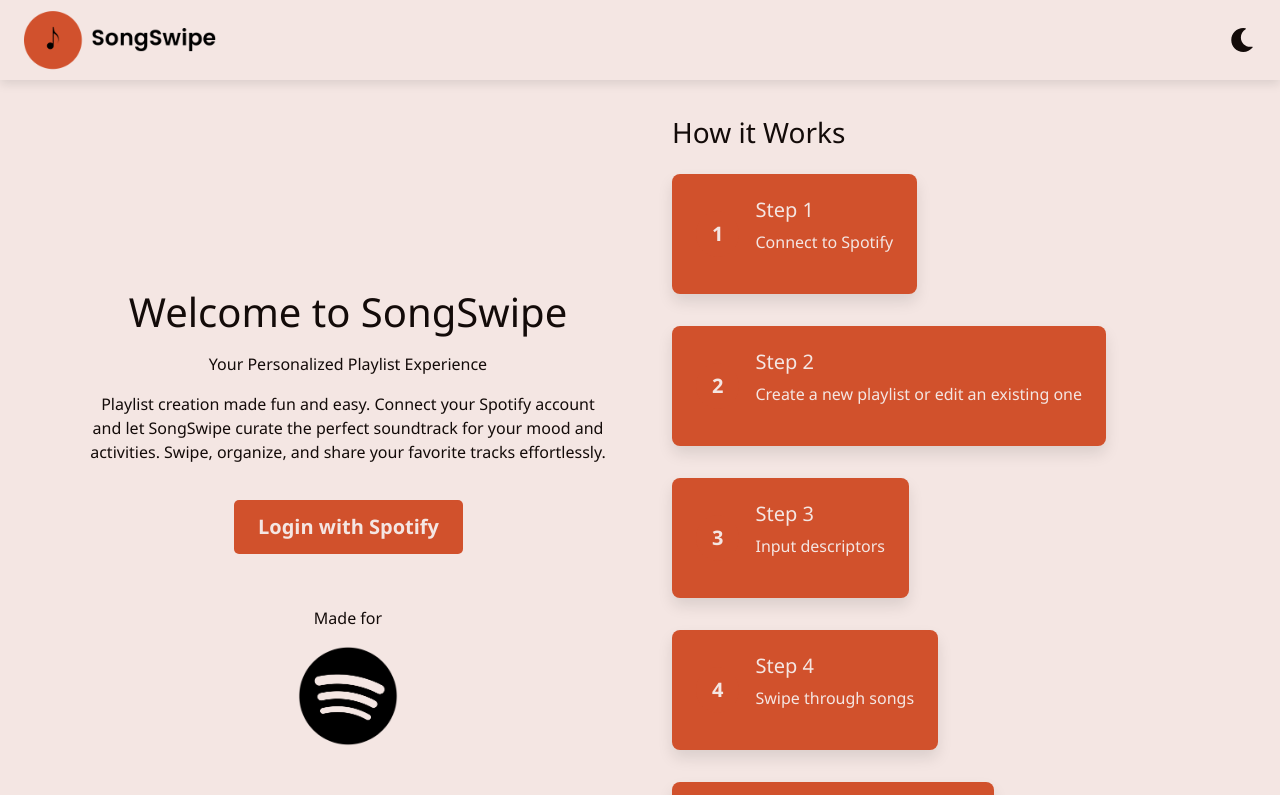
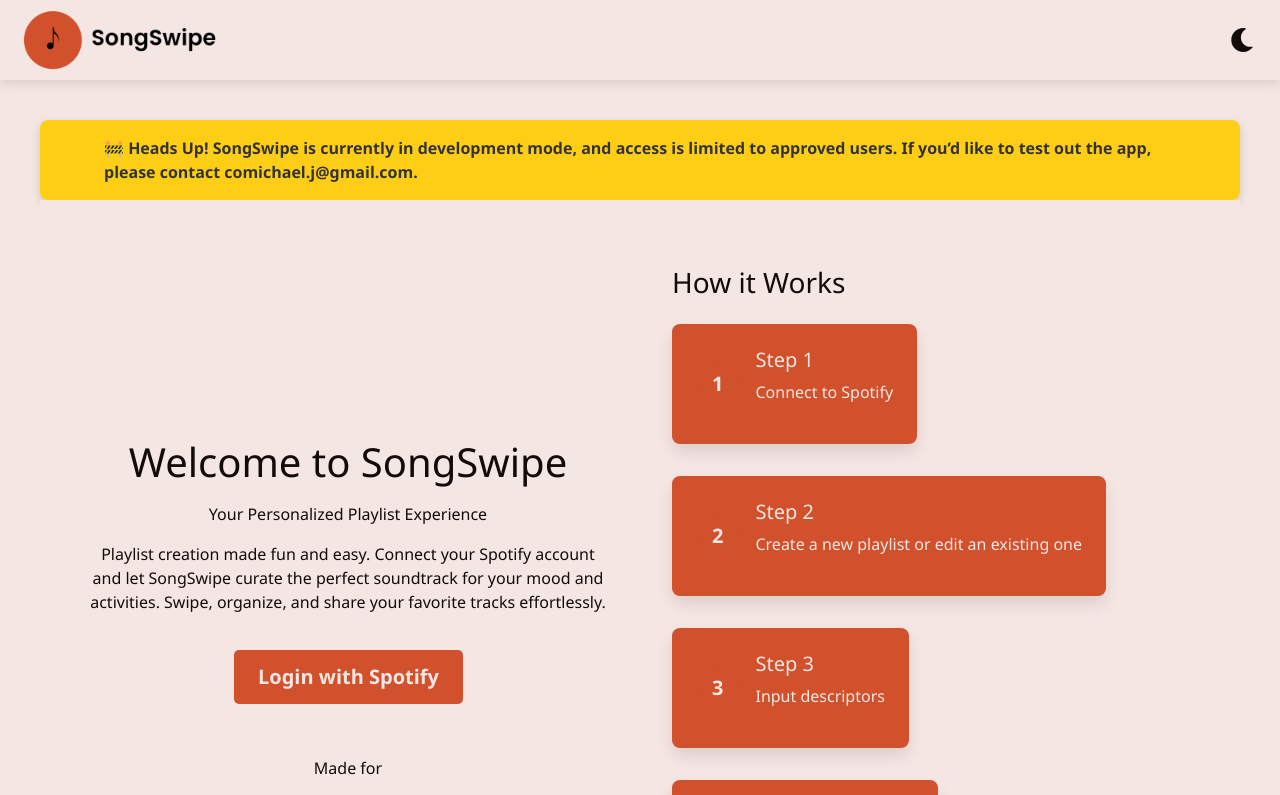
Before and after one commit to michael-j-co/SongSwipe, a React (Create React App) app: page / in a window 1280 px wide. Shown: the top 795 px of the page. Built offline with nearby package versions, Linux system fonts and the light colour scheme.

Commit message:
dev mode banner

```diff
--- a/src/App.js
+++ b/src/App.js
@@ -12,7 +12,7 @@ import SelectTracks from './components/SelectTracks';
 import PlaylistCreated from './components/PlaylistCreated';
 import Header from './components/Header';
 import Footer from './components/Footer'; // Import Footer component
-import { CustomThemeProvider, useTheme } from './context/ThemeContext';
+import { CustomThemeProvider} from './context/ThemeContext';
 
 // Styled component for App container
 const AppContainer = styled.div`
--- a/src/components/Login.js
+++ b/src/components/Login.js
@@ -4,6 +4,14 @@ import styled, { keyframes } from 'styled-components';
 import { getSpotifyAuthUrl } from '../utils/spotifyAuth';
 import spotifyLightLogo from '../assets/spotifydark.png';
 import spotifyDarkLogo from '../assets/spotifylight.png';
+
+// Wrapper Container to ensure the banner is on top
+const Wrapper = styled.div`
+  width: 100%;
+  margin-top: 120px;
+`;
+
+
 
 // Responsive Layout
 const LoginContainer = styled.div`
@@ -12,7 +20,7 @@ const LoginContainer = styled.div`
   align-items: center;
   justify-content: center;
   padding: 2rem;
-  padding-top: 100px;
+  padding-top: 50px;
   max-width: 1200px;
   margin: 0 auto;
   background-color: ${({ theme }) => theme.primary};
@@ -35,7 +43,25 @@ const slideUp = keyframes`
     opacity: 1;
   }
 `;
+// Banner Container for the Development Mode Notice
+const DevelopmentBanner = styled.div`
+  width: 100%;
+  background-color: rgba(255, 204, 0, 0.9); // Softer yellow to make it less intense
+  color: #333;
+  padding: 1rem 2rem;
+  text-align: center;
+  font-weight: bold;
+  border-radius: 8px;
+  margin: 0 auto;
+  box-shadow: 0 4px 10px rgba(0, 0, 0, 0.15);
+  max-width: 1200px;
+  animation: ${slideUp} 0.5s ease-out;
 
+  @media (min-width: 768px) {
+    padding: 1rem 4rem;
+    text-align: left;
+  }
+`;
 const LeftSection = styled.div`
   flex: 1;
   display: flex;
@@ -175,6 +201,10 @@ const Login = () => {
   const spotifyLogo = theme.primary === '#f4e6e3' ? spotifyDarkLogo : spotifyLightLogo;
 
   return (
+    <Wrapper>
+      <DevelopmentBanner>
+      🚧 Heads Up! SongSwipe is currently in development mode, and access is limited to approved users. If you’d like to test out the app, please contact comichael.j@gmail.com.
+      </DevelopmentBanner>
       <LoginContainer>
         <LeftSection>
           <WelcomeTitle>Welcome to SongSwipe</WelcomeTitle>
@@ -203,6 +233,7 @@ const Login = () => {
           ))}
         </RightSection>
       </LoginContainer>
+    </Wrapper>
   );
 };
 
--- a/src/utils/spotifyAuth.js
+++ b/src/utils/spotifyAuth.js
@@ -1,6 +1,6 @@
 // src/utils/spotifyAuth.js
 
-const clietnId = process.env.REACT_APP_SPOTIFY_CLIENT_ID;
+const clientId = process.env.REACT_APP_SPOTIFY_CLIENT_ID;
 const redirectUri = process.env.REACT_APP_SPOTIFY_REDIRECT_URI;
 
 const scopes = [
```
Lines whose indentation alone changed are shown as unchanged.
